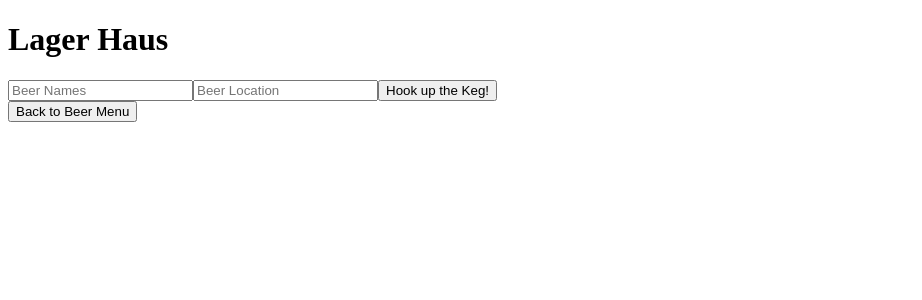
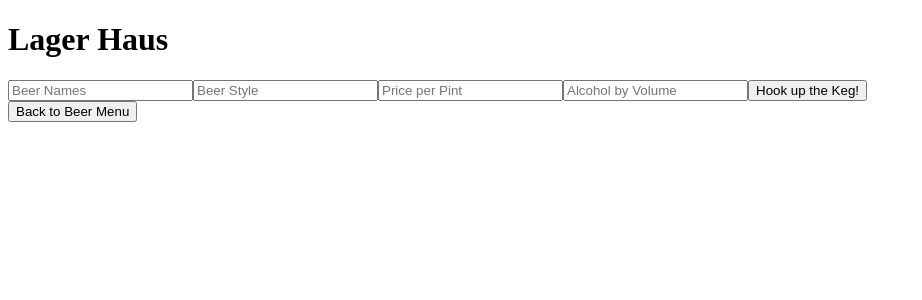
Before and after one commit to EmilioG1/tap-room, a React (Create React App) app: page / in a window 1280 px wide. Both pictures are taken after a click on the button "Add beer". Shown: the top 300 px of the page, without its empty margins (0-922 px from the left). Built offline with nearby package versions, Linux system fonts and the light colour scheme.

Commit message:
fixed input bug

```diff
--- a/src/components/Item/Item.jsx
+++ b/src/components/Item/Item.jsx
@@ -5,8 +5,8 @@ function Item(props) {
 
   return (
     <div onClick={() => props.whenItemClicked(props.id)}>
-      <h3>{props.name} - {props.location}</h3>
-      <p>{props.price} - <em>{props.abv}</em></p>
+      <h3>{props.location} style {props.name}</h3>
+      <p>${props.price} - <em>{props.abv}%</em></p>
     </div>
   );
 }
--- a/src/components/Menu/Menu.jsx
+++ b/src/components/Menu/Menu.jsx
@@ -7,7 +7,7 @@ import PropTypes from 'prop-types';
 function Menu(props) {
   return (
     <React.Fragment>
-      {/* <img src={biergarten} alt='An alpine bierhaus' /> */}
+      <img src={biergarten} alt='An alpine bierhaus' />
       <hr />
       {props.menuList.map((item) =>
         <Item
--- a/src/components/NewItemForm/NewItemForm.jsx
+++ b/src/components/NewItemForm/NewItemForm.jsx
@@ -4,7 +4,7 @@ import PropTypes from 'prop-types';
 
 function NewItemForm(props) {
 
-  function handleNewItemSubmission(event) {
+  const handleNewItemSubmission = (event) => {
     event.preventDefault();
     props.onNewItemCreation(
       {
@@ -23,16 +23,16 @@ function NewItemForm(props) {
           placeholder='Beer Names' />
         <input
           type='text'
-          location='location'
-          placeholder='Beer Location' />
-        {/* <input
+          name='location'
+          placeholder='Beer Style' />
+        <input
           type='number'
-          price='price'
+          name='price'
           placeholder='Price per Pint' />
         <input
-          type='number'
-          abv='abv'
-          placeholder='Alcohol by Volume' /> */}
+          type='float'
+          name='abv'
+          placeholder='Alcohol by Volume' />
 
         <button type='submit'>Hook up the Keg!</button>
       </form>
```
